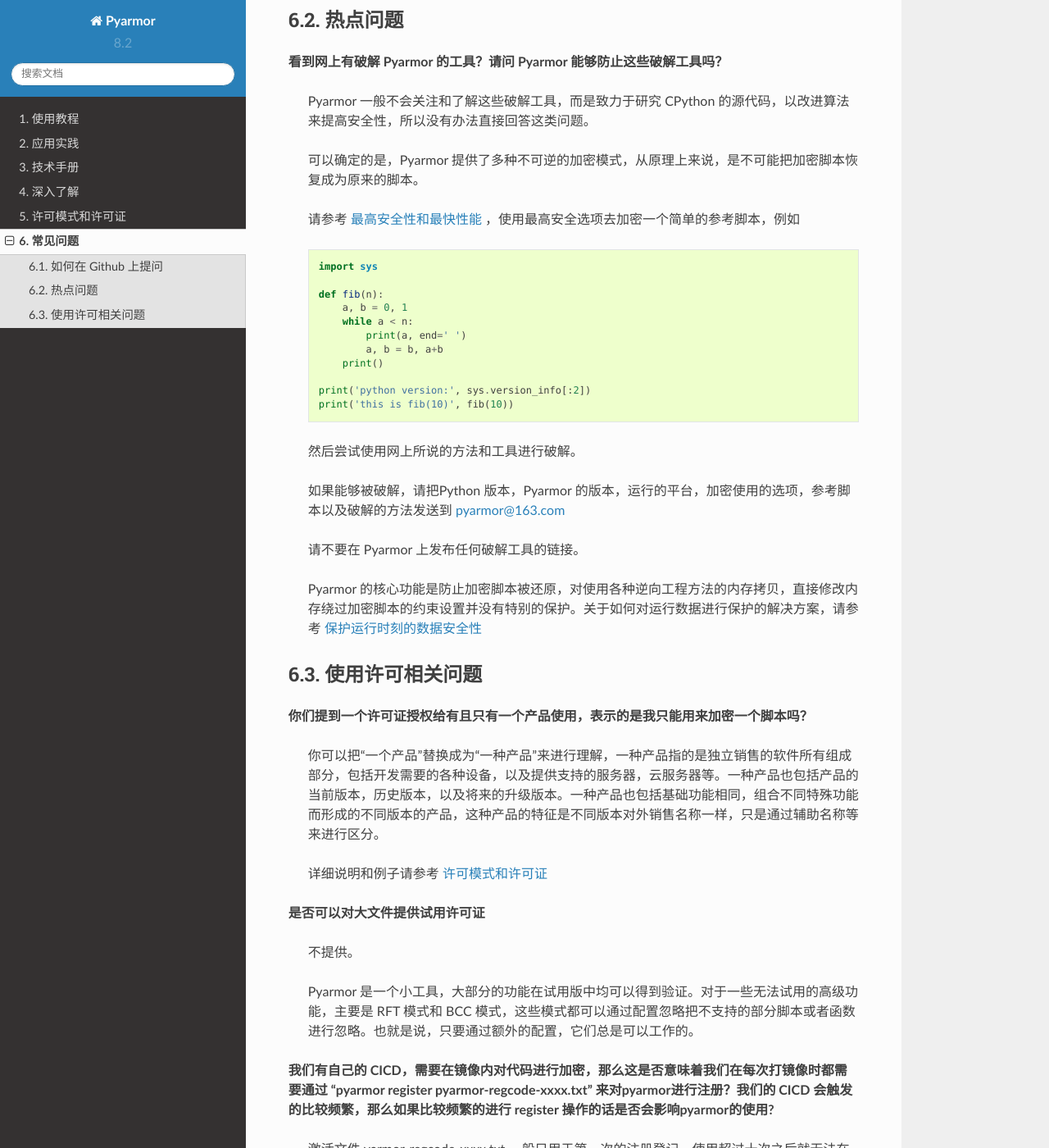
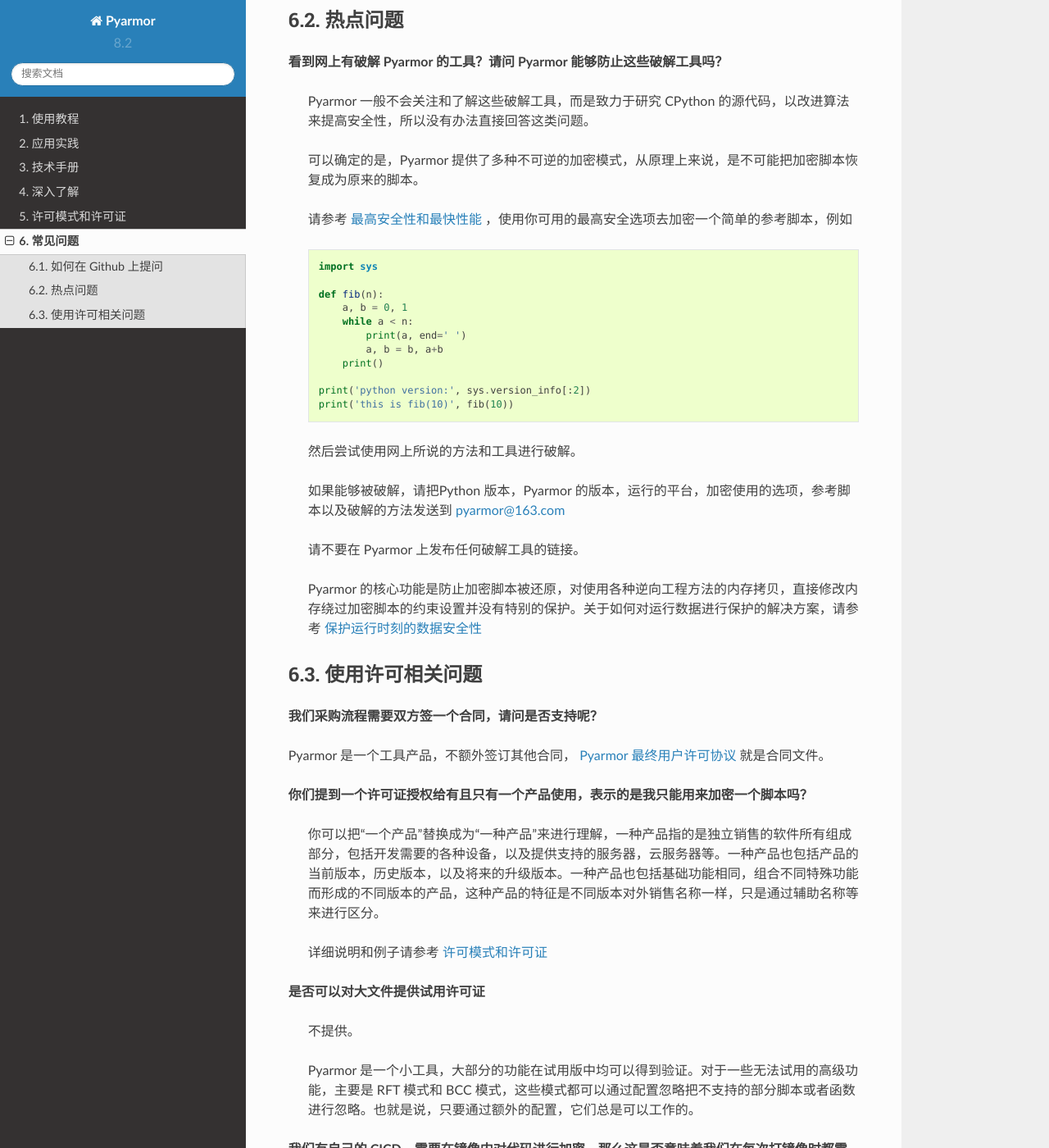
Before and after one commit to dashingsoft/pyarmor-docs-zh, a Sphinx documentation site: the page built from docs/questions.rst, in a window 1280 px wide and 1400 px high, scrolled down 1599 px. Shown: the whole window at 82% size. Built offline with Sphinx 7.4.7 and the Read the Docs theme 2.0.0, drawn with Linux system fonts in a browser that asks for light colours.

Commit message:
增加不提供合同的问题和说明

```diff
--- a/docs/questions.rst
+++ b/docs/questions.rst
@@ -74,7 +74,7 @@
 
   可以确定的是，Pyarmor 提供了多种不可逆的加密模式，从原理上来说，是不可能把加密脚本恢复成为原来的脚本。
 
-  请参考 :doc:`how-to/security` ，使用最高安全选项去加密一个简单的参考脚本，例如
+  请参考 :doc:`how-to/security` ，使用你可用的最高安全选项去加密一个简单的参考脚本，例如
 
   .. code-block:: python
 
@@ -101,6 +101,10 @@
 使用许可相关问题
 ================
 
+**我们采购流程需要双方签一个合同，请问是否支持呢？**
+
+Pyarmor 是一个工具产品，不额外签订其他合同， `Pyarmor 最终用户许可协议`_ 就是合同文件。
+
 **你们提到一个许可证授权给有且只有一个产品使用，表示的是我只能用来加密一个脚本吗？**
 
   你可以把“一个产品”替换成为“一种产品”来进行理解，一种产品指的是独立销售的软件所有组成部分，包括开发需要的各种设备，以及提供支持的服务器，云服务器等。一种产品也包括产品的当前版本，历史版本，以及将来的升级版本。一种产品也包括基础功能相同，组合不同特殊功能而形成的不同版本的产品，这种产品的特征是不同版本对外销售名称一样，只是通过辅助名称等来进行区分。
```
